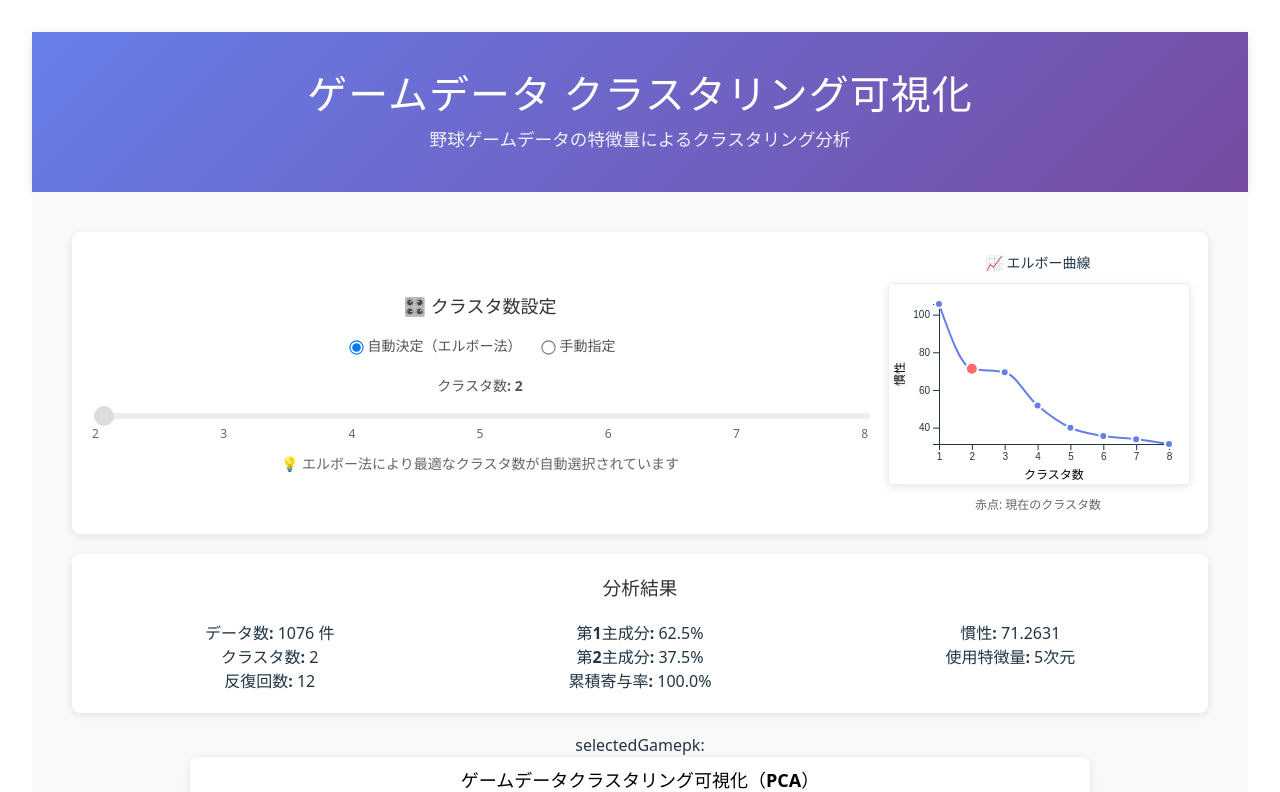
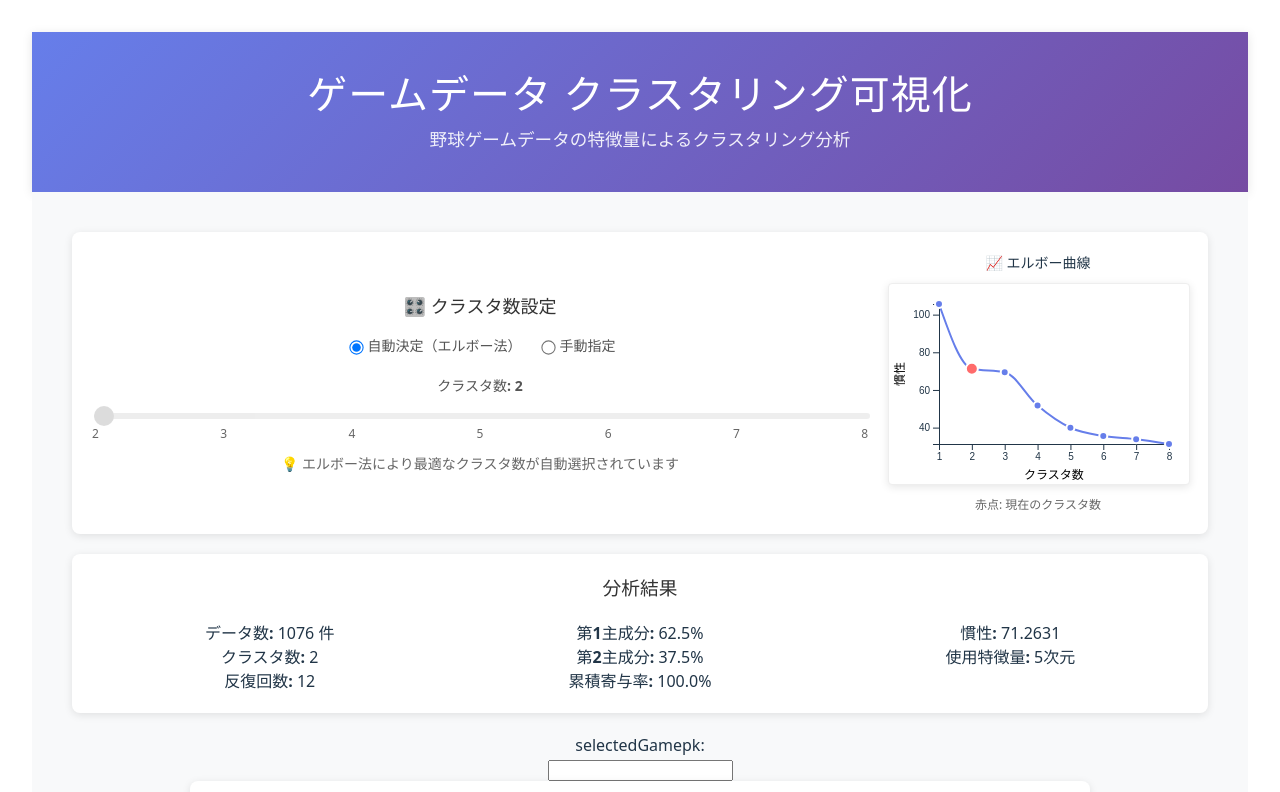
Before and after one commit to vdslab/theme2025-tri, a React (Vite) app in the folder frontend/: page / in a window 1280 px wide. Shown: the top 792 px of the page. Built offline with nearby package versions, Linux system fonts and the light colour scheme.

Commit message:
#36 feat: gamepkで検索できるように

```diff
--- a/frontend/src/components/ClusterVisualization.jsx
+++ b/frontend/src/components/ClusterVisualization.jsx
@@ -22,6 +22,7 @@ const ClusterVisualization = () => {
   const [isAutoMode, setIsAutoMode] = useState(true); // 自動/手動モード切り替え
   const [updating, setUpdating] = useState(false);
   const [selectedGamepk, setSelectedGamepk] = useState(null);
+  const [searchedGamepk, setSearchedGamepk] = useState(null);
 
   // 初期データの読み込み
   useEffect(() => {
@@ -182,6 +183,10 @@ const ClusterVisualization = () => {
     drawElbowChart();
   }, [elbowData, clusterCount]);
 
+  useEffect(() => {
+    console.log(searchedGamepk);
+  }, [searchedGamepk]);
+
   // D3.js 可視化（PCA版）
   useEffect(() => {
     if (!data) return;
@@ -291,7 +296,12 @@ const ClusterVisualization = () => {
       .attr("cx", (d) => xScale(d.pc1))
       .attr("cy", (d) => yScale(d.pc2))
       .attr("r", 7)
-      .attr("fill", (d) => colorScale(d.cluster))
+      .attr("fill", (d) => {
+        if (Number(searchedGamepk) === d.gamepk) {
+          return "#000000";
+        }
+        return colorScale(d.cluster);
+      })
       .attr("stroke", (d) => (selectedGamepk === d.gamepk ? "#333" : "white"))
       .attr("stroke-width", (d) => (selectedGamepk === d.gamepk ? 4 : 2))
       .style("cursor", "pointer")
@@ -471,7 +481,7 @@ const ClusterVisualization = () => {
       .style("font-size", "12px")
       .style("fill", "#666")
       .text("5次元特徴量を主成分分析で2次元に次元削減");
-  }, [data, selectedGamepk]);
+  }, [data, selectedGamepk, searchedGamepk]);
 
   // 自動モード切り替え時の処理
   const handleModeChange = (auto) => {
@@ -683,6 +693,15 @@ const ClusterVisualization = () => {
         </div>
       )}
       <div>selectedGamepk: {selectedGamepk}</div>
+      <div>
+        <input
+          type="search"
+          id="site-search"
+          name="q"
+          value={searchedGamepk}
+          onChange={(e) => setSearchedGamepk(e.target.value)}
+        />
+      </div>
       <div style={{ textAlign: "center", marginBottom: "20px" }}>
         <svg ref={svgRef}></svg>
       </div>
```
